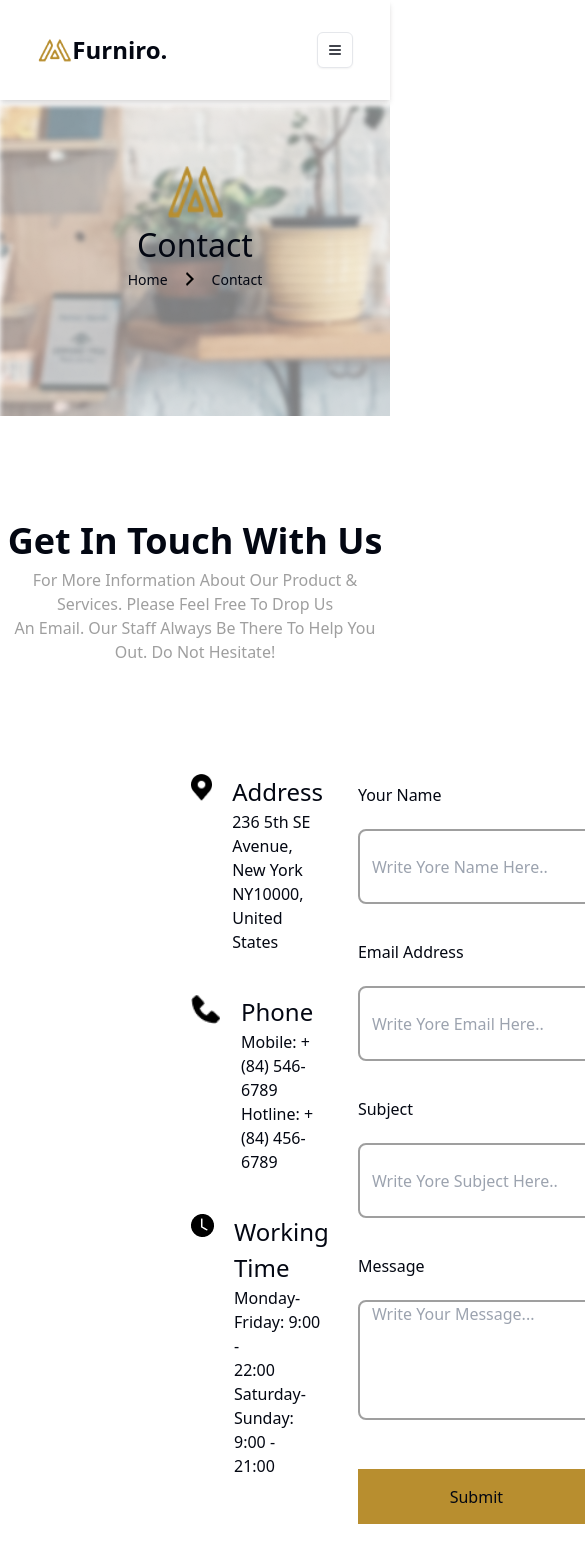
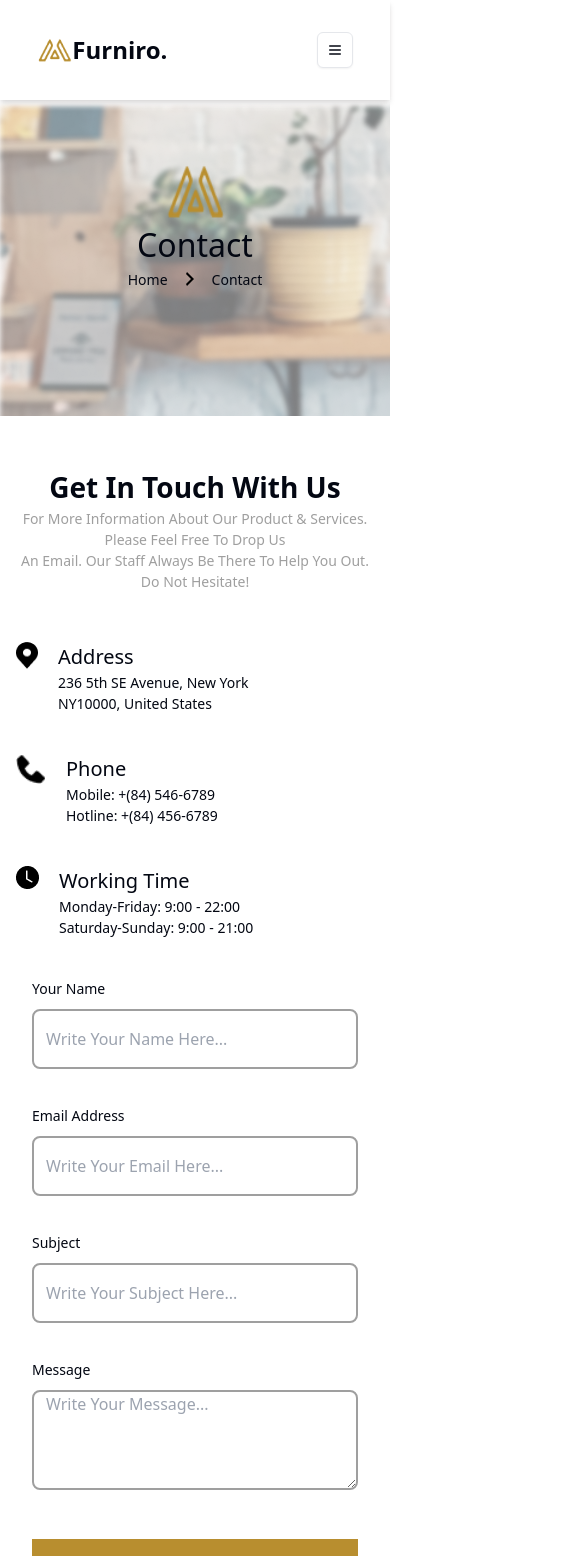
Before and after one commit to sherazi-412002/Q-2_ui-ux-hackathon, a Next.js app: page /contact in a window 390 px wide. Shown: the top 1556 px of the page, 585 px wide, since content can reach past the window. Built offline with nearby package versions, Linux system fonts and the light colour scheme.

Commit message:
updated code

```diff
--- a/src/components/AboutWeb.tsx
+++ b/src/components/AboutWeb.tsx
@@ -8,7 +8,7 @@ import Image from 'next/image';
 
 function AboutWeb() {
   return (
-    <section className="w-full bg-primary2 lg:w-[1334px] h-auto lg:h-[70px] mx-auto px-4 sm:px-6 lg:px-[53px] py-[50px] lg:py-[120px]">
+    <section className="w-full bg-primary2 lg:w-[1334px] h-auto lg:h-[270px] mx-auto px-4 sm:px-6 lg:px-[53px] flex items-center ">
       <div className="flex flex-col lg:flex-row gap-10 lg:gap-[56px] items-center">
         {/* High Quality */}
         <div className="flex gap-4 lg:gap-[2px] items-center text-center lg:text-left">
--- a/src/components/Contact.tsx
+++ b/src/components/Contact.tsx
@@ -1,19 +1,138 @@
-import React from 'react'
+// import React from 'react'
+// import logo from "../../public/Meubel House_Logos-05.png";
+// import Image from 'next/image';
+// import rightIcon from '../../public/dashicons_arrow-down-alt2.png'
+// import adress from '../../public/Vector (3).png'
+// import phone from '../../public/Vector (4).png'
+// import time from '../../public/bi_clock-fill.png'
+// import AboutWeb from './AboutWeb';
+
+// function Contact() {
+//   return (
+//     <div>
+
+//       {/* Top Section */}
+//       <div className="TopBackgroundImg w-full lg:w-[1440px] flex flex-col items-center text-center h-[316px] pt-[61px] mt-[100px] px-4">
+//         <Image src={logo} alt='logo' width={1000} height={1000} className='w-[60px] md:w-[77px] h-[60px] md:h-[77px]'/>
+//          <h2 className="text-[32px] md:text-[48px] font-medium">Contact</h2>
+//          <p className="flex gap-3 text-[14px] md:text-[16px] font-medium">
+//           Home
+//           <Image
+//             src={rightIcon}
+//             alt="Icon"
+//             width={20}
+//             height={20}
+//             className="w-[20px] h-[20px]"
+//           />
+//           Contact
+//          </p>
+//        </div>
+
+//        <div className='mt-[98px] flex flex-col justify-center text-center w-full mx-auto max-w-[1140px]'>
+
+//         <h2 className='text-[36px] font-semibold'>Get In Touch With Us</h2>
+//         <p className='text-text1'>For More Information About Our Product & Services. Please Feel Free To Drop Us </p>
+//         <p className='text-text1'>An Email. Our Staff Always Be There To Help You Out. Do Not Hesitate!</p>
+
+//        </div>
+
+//        <div className='flex mx-[191px]'>
+
+//         <div className='flex flex-col w-[393px] h-[537px] mt-[110px]'>
+
+//             <ul className='space-y-10'>
+//                 <li className='flex gap-5'>
+//                   <Image src={adress} alt='adresss' width={1000} height={1000} className='w-[22px] h-[27px]'/>
+//                   <div>
+//                      <p className='text-[24px] font-medium'>Address</p>
+//                      <p>236 5th SE Avenue, New York</p>
+//                      <p> NY10000, United</p>
+//                      <p> States</p>
+//                   </div>
+//                 </li>
+//                 <li className='flex gap-5'>
+//                   <Image src={phone} alt='adresss' width={1000} height={1000} className='w-[30px] h-[30px]'/>
+//                   <div>
+//                     <p className='text-[24px] font-medium'>Phone</p>
+//                     <p>Mobile: +(84) 546-6789</p>
+//                     <p> Hotline: +(84) 456-6789</p>
+//                   </div>
+//                 </li>
+//                 <li className='flex gap-5'>
+//                   <Image src={time} alt='adresss' width={1000} height={1000} className='w-[23px] h-[23px]'/>
+//                   <div>
+//                     <p className='text-[24px] font-medium'>Working Time</p>
+//                     <p>Monday-Friday: 9:00 -</p>
+//                     <p> 22:00</p>
+//                     <p>Saturday-Sunday: 9:00 -</p>
+//                     <p>21:00</p>
+//                   </div>
+//                 </li>
+//             </ul>
+
+//         </div>
+
+//         <div className='w-[635px] h-[923px] flex flex-col pt-[119px] px-[52px]'>
+
+//             <ul className='space-y-9'>
+//                 <li className='flex flex-col gap-[22px]'>
+//                     <label>Your Name</label>
+//                     <input type="text" placeholder='Write Yore Name Here..' className='w-[529px] h-[75px] border-2 placeholder:pl-3 rounded-lg border-text1' />
+//                 </li>
+//                 <li className='flex flex-col gap-[22px]'>
+//                     <label>Email Address</label>
+//                     <input type="email" placeholder='Write Yore Email Here..' className='w-[529px] h-[75px] border-2 placeholder:pl-3 rounded-lg border-text1' />
+//                 </li>
+//                 <li className='flex flex-col gap-[22px]'>
+//                     <label>Subject</label>
+//                     <input type="text" placeholder='Write Yore Subject Here..' className='w-[529px] h-[75px] border-2 placeholder:pl-3 rounded-lg border-text1' />
+//                 </li>
+//                 <li className='flex flex-col gap-[22px]'>
+//                     <label>Message</label>
+//                     <textarea placeholder='Write Your Message...' className='w-[527px] placeholder:pl-3 rounded-lg border-2 border-text1 h-[120px]'></textarea>
+//                 </li>
+//                 <li>
+//                     <button className='w-[237px] h-[55px] bg-primary1 hover:opacity-80 mt-[13px]' type='submit'>Submit</button>
+//                 </li>
+//             </ul>
+
+//         </div>
+
+//       </div>
+
+//        <div>
+
+//           <AboutWeb/>
+//        </div>
+
+
+//     </div>
+//   )
+// }
+
+// export default Contact
+
+import React from 'react';
 import logo from "../../public/Meubel House_Logos-05.png";
 import Image from 'next/image';
-import rightIcon from '../../public/dashicons_arrow-down-alt2.png'
-import adress from '../../public/Vector (3).png'
-import phone from '../../public/Vector (4).png'
-import time from '../../public/bi_clock-fill.png'
+import rightIcon from '../../public/dashicons_arrow-down-alt2.png';
+import adress from '../../public/Vector (3).png';
+import phone from '../../public/Vector (4).png';
+import time from '../../public/bi_clock-fill.png';
 import AboutWeb from './AboutWeb';
 
 function Contact() {
   return (
     <div>
-
       {/* Top Section */}
-      <div className="TopBackgroundImg w-full lg:w-[1440px] flex flex-col items-center text-center h-[316px] pt-[61px] mt-[100px] px-4">
-        <Image src={logo} alt='logo' width={1000} height={1000} className='w-[60px] md:w-[77px] h-[60px] md:h-[77px]'/>
+      <div className="TopBackgroundImg w-full flex flex-col items-center text-center h-[316px] pt-[61px] mt-[100px] px-4">
+        <Image
+          src={logo}
+          alt="logo"
+          width={1000}
+          height={1000}
+          className="w-[60px] md:w-[77px] h-[60px] md:h-[77px]"
+        />
         <h2 className="text-[32px] md:text-[48px] font-medium">Contact</h2>
         <p className="flex gap-3 text-[14px] md:text-[16px] font-medium">
           Home
@@ -28,86 +147,134 @@ function Contact() {
         </p>
       </div>
 
-       <div className='mt-[98px] flex flex-col justify-center text-center w-full mx-auto max-w-[1140px]'>
-
-        <h2 className='text-[36px] font-semibold'>Get In Touch With Us</h2>
-        <p className='text-text1'>For More Information About Our Product & Services. Please Feel Free To Drop Us </p>
-        <p className='text-text1'>An Email. Our Staff Always Be There To Help You Out. Do Not Hesitate!</p>
-
+      {/* Get in Touch Section */}
+      <div className="mt-[50px] lg:mt-[98px] flex flex-col justify-center text-center w-full mx-auto max-w-[1140px] px-4 sm:px-6">
+        <h2 className="text-[28px] md:text-[36px] font-semibold">
+          Get In Touch With Us
+        </h2>
+        <p className="text-text1 text-[14px] md:text-[16px]">
+          For More Information About Our Product & Services. Please Feel Free To
+          Drop Us
+        </p>
+        <p className="text-text1 text-[14px] md:text-[16px]">
+          An Email. Our Staff Always Be There To Help You Out. Do Not Hesitate!
+        </p>
       </div>
 
-       <div className='flex mx-[191px]'>
-
-        <div className='flex flex-col w-[393px] h-[537px] mt-[110px]'>
-
-            <ul className='space-y-10'>
-                <li className='flex gap-5'>
-                  <Image src={adress} alt='adresss' width={1000} height={1000} className='w-[22px] h-[27px]'/>
+      {/* Contact Details and Form */}
+      <div className="flex flex-col lg:flex-row justify-center mx-auto mt-[50px] lg:mt-[110px] px-4 sm:px-6 gap-10 lg:gap-[50px] max-w-[1140px]">
+        {/* Contact Details */}
+        <div className="flex flex-col w-full lg:w-[393px]">
+          <ul className="space-y-10">
+            <li className="flex gap-5">
+              <Image
+                src={adress}
+                alt="address"
+                width={1000}
+                height={1000}
+                className="w-[22px] h-[27px]"
+              />
               <div>
-                     <p className='text-[24px] font-medium'>Address</p>
-                     <p>236 5th SE Avenue, New York</p>
-                     <p> NY10000, United</p>
-                     <p> States</p>
+                <p className="text-[20px] md:text-[24px] font-medium">
+                  Address
+                </p>
+                <p className="text-[14px] md:text-[16px]">236 5th SE Avenue, New York</p>
+                <p className="text-[14px] md:text-[16px]">NY10000, United States</p>
               </div>
             </li>
-                <li className='flex gap-5'>
-                  <Image src={phone} alt='adresss' width={1000} height={1000} className='w-[30px] h-[30px]'/>
+            <li className="flex gap-5">
+              <Image
+                src={phone}
+                alt="phone"
+                width={1000}
+                height={1000}
+                className="w-[30px] h-[30px]"
+              />
               <div>
-                    <p className='text-[24px] font-medium'>Phone</p>
-                    <p>Mobile: +(84) 546-6789</p>
-                    <p> Hotline: +(84) 456-6789</p>
+                <p className="text-[20px] md:text-[24px] font-medium">Phone</p>
+                <p className="text-[14px] md:text-[16px]">Mobile: +(84) 546-6789</p>
+                <p className="text-[14px] md:text-[16px]">Hotline: +(84) 456-6789</p>
               </div>
             </li>
-                <li className='flex gap-5'>
-                  <Image src={time} alt='adresss' width={1000} height={1000} className='w-[23px] h-[23px]'/>
+            <li className="flex gap-5">
+              <Image
+                src={time}
+                alt="working hours"
+                width={1000}
+                height={1000}
+                className="w-[23px] h-[23px]"
+              />
               <div>
-                    <p className='text-[24px] font-medium'>Working Time</p>
-                    <p>Monday-Friday: 9:00 -</p>
-                    <p> 22:00</p>
-                    <p>Saturday-Sunday: 9:00 -</p>
-                    <p>21:00</p>
+                <p className="text-[20px] md:text-[24px] font-medium">
+                  Working Time
+                </p>
+                <p className="text-[14px] md:text-[16px]">Monday-Friday: 9:00 - 22:00</p>
+                <p className="text-[14px] md:text-[16px]">Saturday-Sunday: 9:00 - 21:00</p>
               </div>
             </li>
           </ul>
-
         </div>
 
-        <div className='w-[635px] h-[923px] flex flex-col pt-[119px] px-[52px]'>
-
-            <ul className='space-y-9'>
-                <li className='flex flex-col gap-[22px]'>
-                    <label>Your Name</label>
-                    <input type="text" placeholder='Write Yore Name Here..' className='w-[529px] h-[75px] border-2 placeholder:pl-3 rounded-lg border-text1' />
+        {/* Contact Form */}
+        <div className="w-full lg:w-[635px] flex flex-col px-4 sm:px-6 lg:px-[52px]">
+          <ul className="space-y-9">
+            <li className="flex flex-col gap-[10px]">
+              <label className="text-[14px] md:text-[16px] font-medium">
+                Your Name
+              </label>
+              <input
+                type="text"
+                placeholder="Write Your Name Here..."
+                className="w-full lg:w-[529px] h-[60px] md:h-[75px] border-2 placeholder:pl-3 rounded-lg border-text1"
+              />
             </li>
-                <li className='flex flex-col gap-[22px]'>
-                    <label>Email Address</label>
-                    <input type="email" placeholder='Write Yore Email Here..' className='w-[529px] h-[75px] border-2 placeholder:pl-3 rounded-lg border-text1' />
+            <li className="flex flex-col gap-[10px]">
+              <label className="text-[14px] md:text-[16px] font-medium">
+                Email Address
+              </label>
+              <input
+                type="email"
+                placeholder="Write Your Email Here..."
+                className="w-full lg:w-[529px] h-[60px] md:h-[75px] border-2 placeholder:pl-3 rounded-lg border-text1"
+              />
             </li>
-                <li className='flex flex-col gap-[22px]'>
-                    <label>Subject</label>
-                    <input type="text" placeholder='Write Yore Subject Here..' className='w-[529px] h-[75px] border-2 placeholder:pl-3 rounded-lg border-text1' />
+            <li className="flex flex-col gap-[10px]">
+              <label className="text-[14px] md:text-[16px] font-medium">
+                Subject
+              </label>
+              <input
+                type="text"
+                placeholder="Write Your Subject Here..."
+                className="w-full lg:w-[529px] h-[60px] md:h-[75px] border-2 placeholder:pl-3 rounded-lg border-text1"
+              />
             </li>
-                <li className='flex flex-col gap-[22px]'>
-                    <label>Message</label>
-                    <textarea placeholder='Write Your Message...' className='w-[527px] placeholder:pl-3 rounded-lg border-2 border-text1 h-[120px]'></textarea>
+            <li className="flex flex-col gap-[10px]">
+              <label className="text-[14px] md:text-[16px] font-medium">
+                Message
+              </label>
+              <textarea
+                placeholder="Write Your Message..."
+                className="w-full lg:w-[529px] h-[100px] md:h-[120px] placeholder:pl-3 rounded-lg border-2 border-text1"
+              ></textarea>
             </li>
             <li>
-                    <button className='w-[237px] h-[55px] bg-primary1 hover:opacity-80 mt-[13px]' type='submit'>Submit</button>
+              <button
+                className="w-full lg:w-[237px] h-[50px] md:h-[55px] bg-primary1 hover:opacity-80 mt-[13px]"
+                type="submit"
+              >
+                Submit
+              </button>
             </li>
           </ul>
-
         </div>
-
       </div>
-
+       <br /><br />
+      {/* About Section */}
       <div>
-
-          <AboutWeb/>
+        <AboutWeb />
       </div>
-
-
     </div>
-  )
+  );
 }
 
-export default Contact
+export default Contact;
--- a/src/components/Products.tsx
+++ b/src/components/Products.tsx
@@ -3,10 +3,10 @@ import ProductCard from './ProductsCard'
 
 function Products() {
   return (
-    <div className='w-screen lg:w-[1236px] h-auto xl:h-[1084px] ml-[20%] lg:mx-auto mt-[56px]'>
+    <div className='w-full lg:w-[1236px] h-auto xl:h-[1084px] flex flex-col items-center justify-center mx-auto mt-[56px]'>
        <h2 className='text-[40px] font-bold text-[#3A3A3A] mb-[32px] md:text-center'>Our Products</h2>
-       <ProductCard/>
-       <div className='flex justify-center'><button className='w-[245px] h-[48px] border-primary1 text-primary1 hover:opacity-80 border-2 p-3 mt-[32px]'>View All</button></div>
+       <ProductCard />
+       <div className='flex md:justify-center'><button className='w-[245px] h-[48px] border-primary1 text-primary1 hover:opacity-80 border-2 p-3 mt-[32px]'>View All</button></div>
     </div>
   )
 }
--- a/src/components/ProductsCard.tsx
+++ b/src/components/ProductsCard.tsx
@@ -4,7 +4,7 @@ import { data } from '../data/productData'; // Ensure this imports your product
 
 const ProductCard = () => {
   return (
-    <div className="grid grid-cols-1 sm:grid-cols-2 lg:grid-cols-3 xl:grid-cols-4 gap-[32px] justify-center ">
+    <div className="grid grid-cols-1 sm:grid-cols-2 md:grid-cols-3 lg:grid-cols-4 gap-[16px] md:gap-[32px] px-4 lg:mx-[99px] mt-[46px] ">
       {data.map((product, index) => (
         <div
           key={index}
--- a/src/components/RangeSection.tsx
+++ b/src/components/RangeSection.tsx
@@ -22,7 +22,7 @@ const RangeSection = () => {
             alt="Dining Room"
             width={1000}
             height={1000}
-            className="w-full max-w-[381px] h-auto lg:h-[480px] rounded-lg"
+            className="w-full max-w-[381px] h-auto lg:h-[480px] rounded"
           />
           <p className="text-[18px] lg:text-[24px] font-semibold text-text2 text-center">Dining</p>
         </div>
@@ -34,7 +34,7 @@ const RangeSection = () => {
             alt="Living Room"
             width={1000}
             height={1000}
-            className="w-full max-w-[381px] h-auto lg:h-[480px] rounded-lg"
+            className="w-full max-w-[381px] h-auto lg:h-[480px] rounded"
           />
           <p className="text-[18px] lg:text-[24px] font-semibold text-text2 text-center">Living</p>
         </div>
@@ -46,7 +46,7 @@ const RangeSection = () => {
             alt="Bedroom"
             width={1000}
             height={1000}
-            className="w-full max-w-[381px] h-auto lg:h-[480px] rounded-lg"
+            className="w-full max-w-[381px] h-auto lg:h-[480px] rounded"
           />
           <p className="text-[18px] lg:text-[24px] font-semibold text-text2 text-center">Bedroom</p>
         </div>
```
Lines whose indentation alone changed are shown as unchanged.
